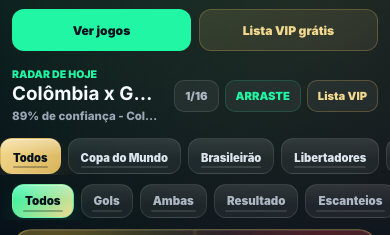
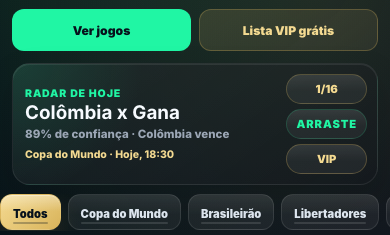
Before and after one commit to duqueroleta/DuqueSports-Codex, a React (Vite) app: page / in a window 390 px wide. Shown: the part 325-560 px from the top of the page. Built offline with nearby package versions, Linux system fonts and the light colour scheme; no server answers.

Commit message:
style(mobile): enhance carousel header

```diff
--- a/src/components/matches/MobileCarouselHeader.jsx
+++ b/src/components/matches/MobileCarouselHeader.jsx
@@ -4,23 +4,28 @@ import '../../styles/mobile-carousel-header.css';
 
 function MobileCarouselHeader({ activeIndex, match, matchCount }) {
   const currentPosition = matchCount ? Math.min(activeIndex + 1, matchCount) : 0;
+  const headline = match ? `${match.home} x ${match.away}` : 'Jogos em destaque';
+  const summary = match
+    ? `${formatMatchConfidence(match.confidence)} de confiança · ${match.signal}`
+    : 'Escolha um campeonato ou mercado para analisar.';
 
   return (
     <header className="mobile-carousel-header">
       <div>
         <span>Radar de hoje</span>
-        <h2>{match ? `${match.home} x ${match.away}` : 'Jogos em destaque'}</h2>
-        <p>
-          {match
-            ? `${formatMatchConfidence(match.confidence)} de confiança - ${match.signal}`
-            : 'Escolha um campeonato ou mercado para analisar.'}
-        </p>
+        <h2>{headline}</h2>
+        <p>{summary}</p>
+        {match ? (
+          <small>
+            {match.league} · Hoje, {match.time}
+          </small>
+        ) : null}
       </div>
 
       <div className="mobile-carousel-header-actions">
         <strong>{currentPosition}/{matchCount}</strong>
         <span>Arraste</span>
-        <Link to="/lista-vip">Lista VIP</Link>
+        <Link to="/lista-vip">VIP</Link>
       </div>
     </header>
   );
--- a/src/styles/mobile-carousel-header.css
+++ b/src/styles/mobile-carousel-header.css
@@ -8,8 +8,18 @@
     grid-template-columns: minmax(0, 1fr) auto;
     gap: 12px;
     align-items: center;
-    min-height: 66px;
-    padding: 0 12px;
+    min-height: 78px;
+    margin: 0 12px;
+    padding: 10px 10px 10px 12px;
+    border: 1px solid rgba(255, 255, 255, 0.08);
+    border-radius: 18px;
+    background:
+      radial-gradient(circle at 0 0, rgba(32, 246, 164, 0.12), transparent 34%),
+      linear-gradient(145deg, rgba(255, 255, 255, 0.07), rgba(255, 255, 255, 0.026)),
+      rgba(5, 7, 11, 0.38);
+    box-shadow:
+      inset 0 1px 0 rgba(255, 255, 255, 0.08),
+      0 14px 34px rgba(0, 0, 0, 0.14);
   }
 
   .mobile-carousel-header > div:first-child {
@@ -21,6 +31,7 @@
     color: var(--color-neon);
     font-size: 0.66rem;
     font-weight: 950;
+    letter-spacing: 0.08em;
     text-transform: uppercase;
   }
 
@@ -36,7 +47,7 @@
 
   .mobile-carousel-header p {
     overflow: hidden;
-    margin: 5px 0 0;
+    margin: 4px 0 0;
     max-width: 100%;
     color: #9ca7b6;
     font-size: 0.72rem;
@@ -46,10 +57,22 @@
     white-space: nowrap;
   }
 
+  .mobile-carousel-header small {
+    display: block;
+    overflow: hidden;
+    margin-top: 6px;
+    max-width: 100%;
+    color: var(--color-gold-soft);
+    font-size: 0.66rem;
+    font-weight: 850;
+    text-overflow: ellipsis;
+    white-space: nowrap;
+  }
+
   .mobile-carousel-header-actions {
-    display: flex;
+    display: grid;
     flex: 0 0 auto;
-    gap: 6px;
+    gap: 5px;
     align-items: center;
   }
 
@@ -59,15 +82,22 @@
     display: inline-flex;
     align-items: center;
     justify-content: center;
-    min-height: 32px;
-    padding: 0 10px;
+    min-height: 30px;
+    padding: 0 9px;
     border: 1px solid rgba(255, 255, 255, 0.11);
-    border-radius: 10px;
+    border-radius: 999px;
     color: #aeb8c5;
-    background: rgba(255, 255, 255, 0.055);
+    background:
+      linear-gradient(180deg, rgba(255, 255, 255, 0.07), transparent 58%),
+      rgba(255, 255, 255, 0.055);
     font-size: 0.7rem;
     font-weight: 900;
     text-decoration: none;
+  }
+
+  .mobile-carousel-header-actions strong {
+    border-color: rgba(217, 180, 91, 0.26);
+    color: var(--color-gold-soft);
   }
 
   .mobile-carousel-header-actions span {
```
